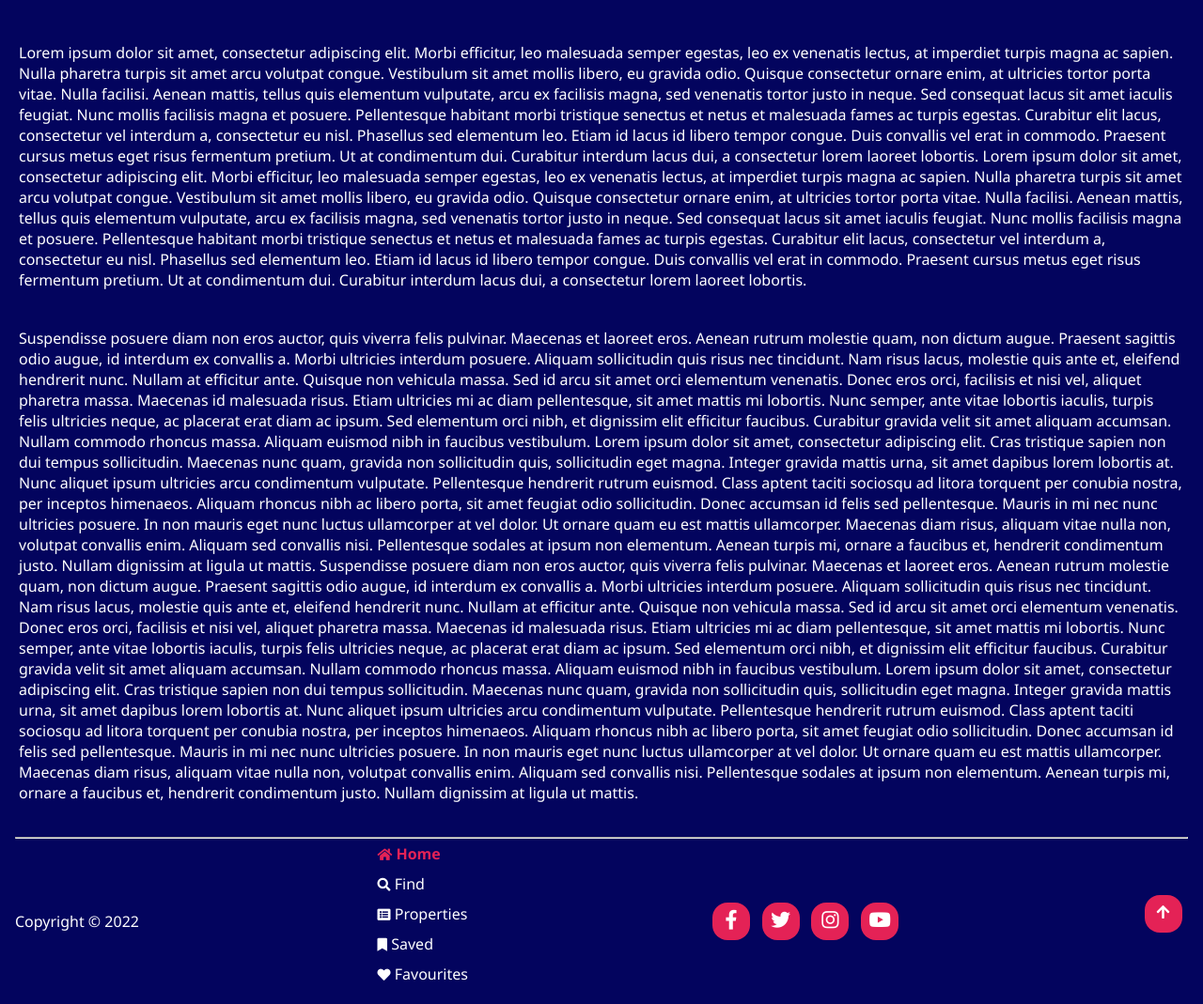
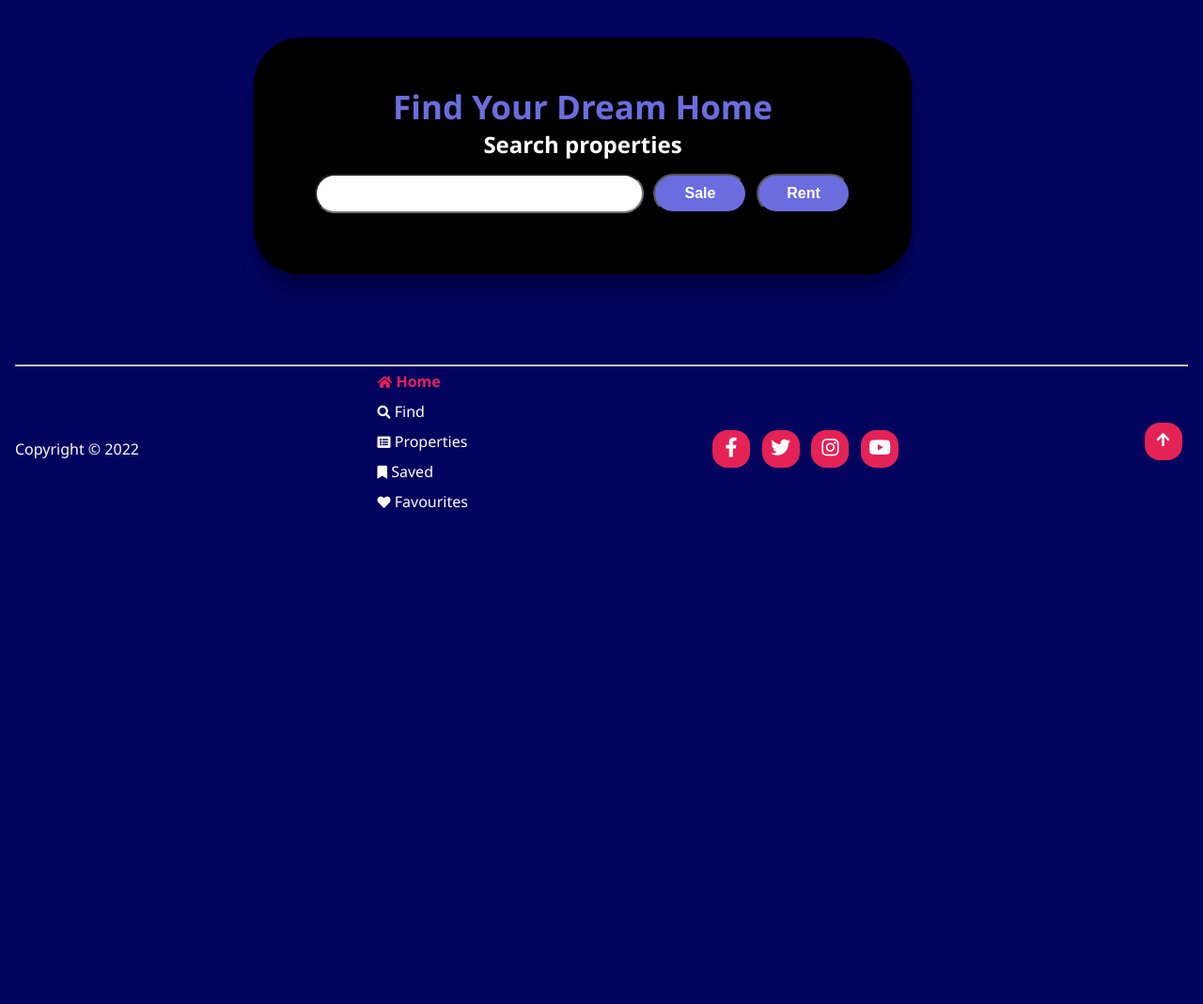
Before and after one commit to PeshalaPerera/real-estate, a PHP site: page /home.html in a window 1280 px wide. Shown: the part 96-1165 px from the top of the page at 94% size. After the commit the page ends 637 px from the top, so only its background shows below. Run offline with PHP 8.4, Linux system fonts and the light colour scheme.

Commit message:
form1 completed

```diff
--- a/css/styles.css
+++ b/css/styles.css
@@ -183,3 +183,90 @@ section {
     padding: 20px;
     color: var(--color-content-3);
 }
+
+section .banner {
+    color: wheat;
+    height: 50px;
+    width: 50px;
+}
+
+.form2 {
+    background-color: #000000;
+    border-radius: 50px;
+    padding: 50px;
+    margin: 20px 0;
+}
+
+.form1 {
+    background-color: #000000;
+    border-radius: 50px;
+    padding: 50px;
+    margin: 20px 0;
+    width: 700px;
+    margin-left: 250px;
+    box-shadow: rgba(0, 0, 0, 0.17) 0px -23px 25px 0px inset, rgba(0, 0, 0, 0.15) 0px -36px 30px 0px inset, rgba(0, 0, 0, 0.1) 0px -79px 40px 0px inset, rgba(0, 0, 0, 0.06) 0px 2px 1px, rgba(0, 0, 0, 0.09) 0px 4px 2px, rgba(0, 0, 0, 0.09) 0px 8px 4px, rgba(0, 0, 0, 0.09) 0px 16px 8px, rgba(0, 0, 0, 0.09) 0px 32px 16px;
+}
+
+form p {
+    color: #6b6ddf;
+    font-size: 35px;
+    font-weight: bold;
+}
+
+.form1-row {
+    display: flex;
+    justify-content: space-between;
+    padding: 15px;
+}
+
+.form1-row input[type="text"] {
+    border-radius: 50px;
+    width: 350px;
+    padding: 10px;
+}
+
+.form1-row input[type="submit"] {
+    border-radius: 50px;
+    width: 100px;
+    padding: 10px;
+    background-color: #6b6ddf;
+    color: #ffffff;
+    font-weight: bold;
+    font-size: medium;
+}
+
+.form2-row input[type="text"],
+.form2-row input[type="date"],
+.form2-row input[type="address"],
+.form2-row select{
+    border: 2px solid blue;
+    border-radius: 3px;
+    padding: 5px;
+    font-size: 14px;
+    width: 300px;
+    box-shadow: rgba(229, 255, 0, 0.2) 0px 2px 8px 0px;
+}
+
+.form2-row input[type="text"]:focus:invalid {
+    border: 4px solid red;
+    color: red;
+    outline: none;
+}
+
+.form2-row label {
+    margin-bottom: 15px;
+    color: purple;
+}
+
+.form2-row input[type="submit"]{
+    border: 2px solid blue;
+    border-radius: 3px;
+    padding: 5px;
+    font-size: 14px;
+    width: 300px;
+}
+
+#form-submit {
+    display: flex;
+    justify-content: flex-end;
+}
--- a/home.html
+++ b/home.html
@@ -24,96 +24,20 @@
       <!--NAVIGATION BAR -->
       <div id="navigation"></div>
     </header>
-    <a id="top"></a>
-    <section>
-      <p>
-        Lorem ipsum dolor sit amet, consectetur adipiscing elit. Morbi
-        efficitur, leo malesuada semper egestas, leo ex venenatis lectus, at
-        imperdiet turpis magna ac sapien. Nulla pharetra turpis sit amet arcu
-        volutpat congue. Vestibulum sit amet mollis libero, eu gravida odio.
-        Quisque consectetur ornare enim, at ultricies tortor porta vitae. Nulla
-        facilisi. Aenean mattis, tellus quis elementum vulputate, arcu ex
-        facilisis magna, sed venenatis tortor justo in neque. Sed consequat
-        lacus sit amet iaculis feugiat. Nunc mollis facilisis magna et posuere.
-        Pellentesque habitant morbi tristique senectus et netus et malesuada
-        fames ac turpis egestas. Curabitur elit lacus, consectetur vel interdum
-        a, consectetur eu nisl. Phasellus sed elementum leo. Etiam id lacus id
-        libero tempor congue. Duis convallis vel erat in commodo. Praesent
-        cursus metus eget risus fermentum pretium. Ut at condimentum dui.
-        Curabitur interdum lacus dui, a consectetur lorem laoreet lobortis.
-        Lorem ipsum dolor sit amet, consectetur adipiscing elit. Morbi
-        efficitur, leo malesuada semper egestas, leo ex venenatis lectus, at
-        imperdiet turpis magna ac sapien. Nulla pharetra turpis sit amet arcu
-        volutpat congue. Vestibulum sit amet mollis libero, eu gravida odio.
-        Quisque consectetur ornare enim, at ultricies tortor porta vitae. Nulla
-        facilisi. Aenean mattis, tellus quis elementum vulputate, arcu ex
-        facilisis magna, sed venenatis tortor justo in neque. Sed consequat
-        lacus sit amet iaculis feugiat. Nunc mollis facilisis magna et posuere.
-        Pellentesque habitant morbi tristique senectus et netus et malesuada
-        fames ac turpis egestas. Curabitur elit lacus, consectetur vel interdum
-        a, consectetur eu nisl. Phasellus sed elementum leo. Etiam id lacus id
-        libero tempor congue. Duis convallis vel erat in commodo. Praesent
-        cursus metus eget risus fermentum pretium. Ut at condimentum dui.
-        Curabitur interdum lacus dui, a consectetur lorem laoreet lobortis.
-      </p>
+    <!-- <a id="top"></a> -->
+    <section class="banner">
+      <form class="form1" action="find.html" method="post">
+        <center><p>Find Your Dream Home</p></center>
+        <center><h2>Search properties</h2></center>
+        <div class="form1-row">
+          <input type="text" name="username" />
+          <input type="submit" value="Sale"/>
+          <input type="submit" value="Rent"/>
+        </div>
+      </form>
     </section>
     <section>
-      <p>
-        Suspendisse posuere diam non eros auctor, quis viverra felis pulvinar.
-        Maecenas et laoreet eros. Aenean rutrum molestie quam, non dictum augue.
-        Praesent sagittis odio augue, id interdum ex convallis a. Morbi
-        ultricies interdum posuere. Aliquam sollicitudin quis risus nec
-        tincidunt. Nam risus lacus, molestie quis ante et, eleifend hendrerit
-        nunc. Nullam at efficitur ante. Quisque non vehicula massa. Sed id arcu
-        sit amet orci elementum venenatis. Donec eros orci, facilisis et nisi
-        vel, aliquet pharetra massa. Maecenas id malesuada risus. Etiam
-        ultricies mi ac diam pellentesque, sit amet mattis mi lobortis. Nunc
-        semper, ante vitae lobortis iaculis, turpis felis ultricies neque, ac
-        placerat erat diam ac ipsum. Sed elementum orci nibh, et dignissim elit
-        efficitur faucibus. Curabitur gravida velit sit amet aliquam accumsan.
-        Nullam commodo rhoncus massa. Aliquam euismod nibh in faucibus
-        vestibulum. Lorem ipsum dolor sit amet, consectetur adipiscing elit.
-        Cras tristique sapien non dui tempus sollicitudin. Maecenas nunc quam,
-        gravida non sollicitudin quis, sollicitudin eget magna. Integer gravida
-        mattis urna, sit amet dapibus lorem lobortis at. Nunc aliquet ipsum
-        ultricies arcu condimentum vulputate. Pellentesque hendrerit rutrum
-        euismod. Class aptent taciti sociosqu ad litora torquent per conubia
-        nostra, per inceptos himenaeos. Aliquam rhoncus nibh ac libero porta,
-        sit amet feugiat odio sollicitudin. Donec accumsan id felis sed
-        pellentesque. Mauris in mi nec nunc ultricies posuere. In non mauris
-        eget nunc luctus ullamcorper at vel dolor. Ut ornare quam eu est mattis
-        ullamcorper. Maecenas diam risus, aliquam vitae nulla non, volutpat
-        convallis enim. Aliquam sed convallis nisi. Pellentesque sodales at
-        ipsum non elementum. Aenean turpis mi, ornare a faucibus et, hendrerit
-        condimentum justo. Nullam dignissim at ligula ut mattis.
-        Suspendisse posuere diam non eros auctor, quis viverra felis pulvinar.
-        Maecenas et laoreet eros. Aenean rutrum molestie quam, non dictum augue.
-        Praesent sagittis odio augue, id interdum ex convallis a. Morbi
-        ultricies interdum posuere. Aliquam sollicitudin quis risus nec
-        tincidunt. Nam risus lacus, molestie quis ante et, eleifend hendrerit
-        nunc. Nullam at efficitur ante. Quisque non vehicula massa. Sed id arcu
-        sit amet orci elementum venenatis. Donec eros orci, facilisis et nisi
-        vel, aliquet pharetra massa. Maecenas id malesuada risus. Etiam
-        ultricies mi ac diam pellentesque, sit amet mattis mi lobortis. Nunc
-        semper, ante vitae lobortis iaculis, turpis felis ultricies neque, ac
-        placerat erat diam ac ipsum. Sed elementum orci nibh, et dignissim elit
-        efficitur faucibus. Curabitur gravida velit sit amet aliquam accumsan.
-        Nullam commodo rhoncus massa. Aliquam euismod nibh in faucibus
-        vestibulum. Lorem ipsum dolor sit amet, consectetur adipiscing elit.
-        Cras tristique sapien non dui tempus sollicitudin. Maecenas nunc quam,
-        gravida non sollicitudin quis, sollicitudin eget magna. Integer gravida
-        mattis urna, sit amet dapibus lorem lobortis at. Nunc aliquet ipsum
-        ultricies arcu condimentum vulputate. Pellentesque hendrerit rutrum
-        euismod. Class aptent taciti sociosqu ad litora torquent per conubia
-        nostra, per inceptos himenaeos. Aliquam rhoncus nibh ac libero porta,
-        sit amet feugiat odio sollicitudin. Donec accumsan id felis sed
-        pellentesque. Mauris in mi nec nunc ultricies posuere. In non mauris
-        eget nunc luctus ullamcorper at vel dolor. Ut ornare quam eu est mattis
-        ullamcorper. Maecenas diam risus, aliquam vitae nulla non, volutpat
-        convallis enim. Aliquam sed convallis nisi. Pellentesque sodales at
-        ipsum non elementum. Aenean turpis mi, ornare a faucibus et, hendrerit
-        condimentum justo. Nullam dignissim at ligula ut mattis.
-      </p>
+
     </section>
     <!--FOOTER -->
     <div id="footer"></div>
```
Also changed, not shown: find.html (+26 -1 lines).
